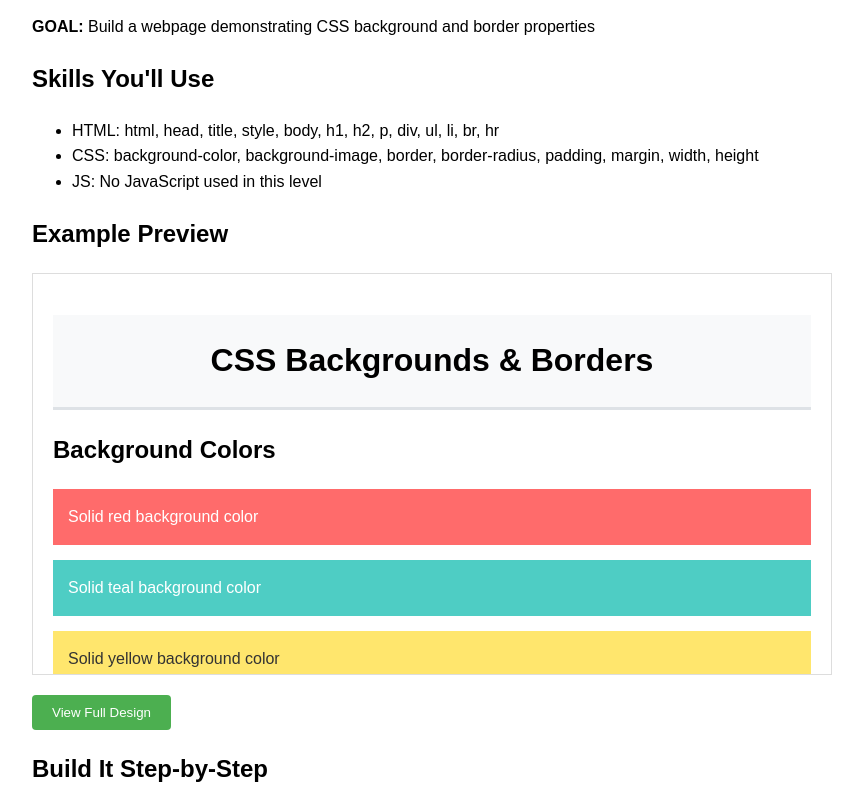
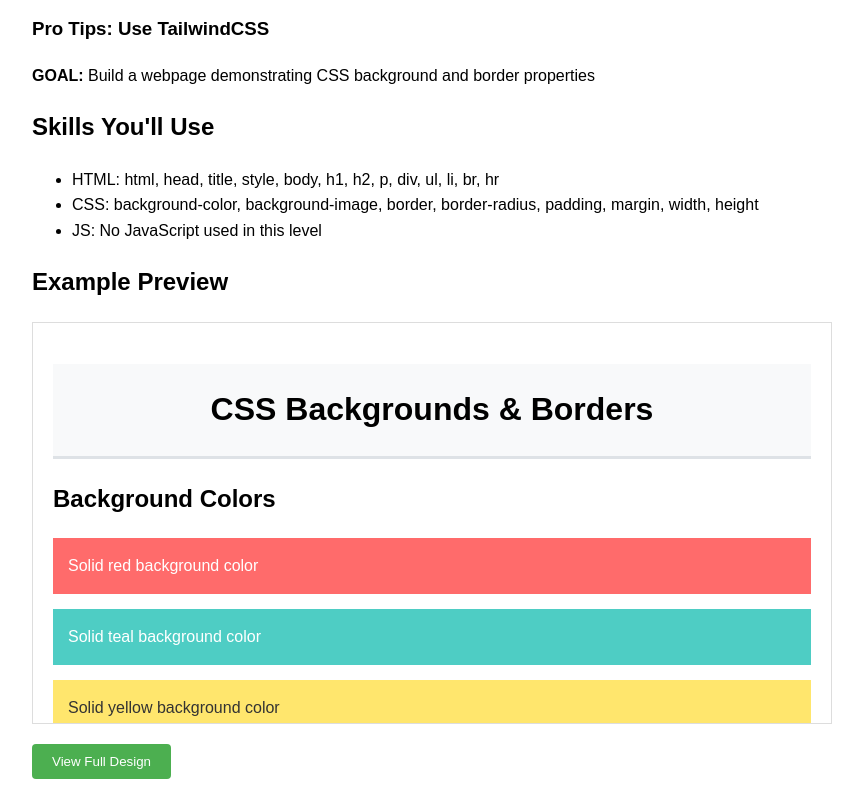
Before and after one commit to CoderWithCuriosity/frontend-guide, a plain HTML site: page level8.html in a window 1280 px wide. Shown: the part 100-896 px from the top of the page, without its empty margins (208-1071 px from the left). Drawn offline with Linux system fonts and the light colour scheme.

Commit message:
Added a pro tip to use starting from level 8

```diff
--- a/level8.html
+++ b/level8.html
@@ -38,6 +38,7 @@
 </head>
 <body>
     <h1>Level 8: CSS Backgrounds & Borders</h1>
+    <h3>Pro Tips: Use TailwindCSS</h3>
 
     <p><strong>GOAL:</strong> Build a webpage demonstrating CSS background and border properties</p>
 
```
